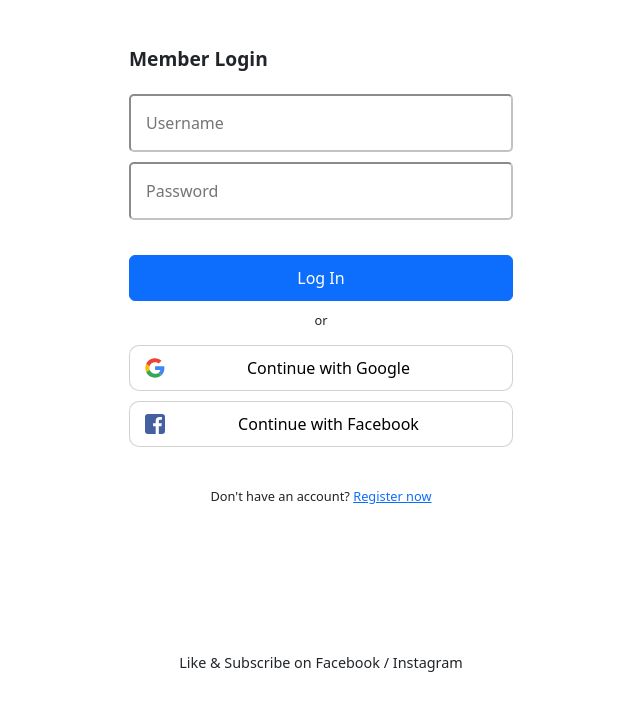
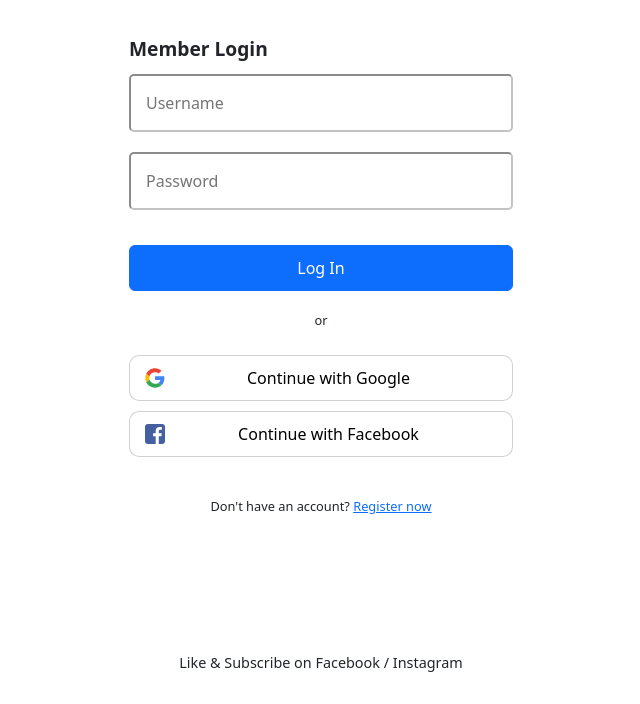
Before and after one commit to davidgaba/pantryassistant, a Django app: page /login/ in a window 1280 px wide. Shown: the part 96-800 px from the top of the page, without its empty margins (319-959 px from the left). Run offline with Django 5.2, Linux system fonts and the light colour scheme.

Commit message:
Fixed login/register page input label

```diff
--- a/pantry/forms.py
+++ b/pantry/forms.py
@@ -16,18 +16,18 @@ class CreateUserForm(UserCreationForm):
         model = User
         fields = ['first_name', 'last_name', 'username', 'email', 'password1', 'password2']
 
-    first_name = forms.CharField(required=True, widget=TextInput(attrs={'class':'form-input', 'placeholder':'First Name'}), label='First Name')
-    last_name = forms.CharField(required=True, widget=TextInput(attrs={'class':'form-input', 'placeholder':'Last Name'}), label='Last Name')
-    username = forms.CharField(required=True, widget=TextInput(attrs={'class':'form-input', 'placeholder':'Userame'}), label='Username')
-    email = forms.CharField(required=True, widget=TextInput(attrs={'class':'form-input', 'placeholder':'Email'}), label='Email')
+    first_name = forms.CharField(required=True, widget=TextInput(attrs={'class':'form-input'}), label='First Name')
+    last_name = forms.CharField(required=True, widget=TextInput(attrs={'class':'form-input'}), label='Last Name')
+    username = forms.CharField(required=True, widget=TextInput(attrs={'class':'form-input'}), label='Username')
+    email = forms.CharField(required=True, widget=TextInput(attrs={'class':'form-input'}), label='Email')
 
 
 class LoginForm(AuthenticationForm):
     '''
         Authenticate a user (Model Form)
     '''
-    username = forms.CharField(required=True, widget=TextInput(attrs={'placeholder':'Username'}), label='')
-    password = forms.CharField(required=True, widget=PasswordInput(attrs={'placeholder':'Password'}), label='')
+    username = forms.CharField(required=True, widget=TextInput(attrs={'class':'login-input', 'placeholder':'Username'}), label='')
+    password = forms.CharField(required=True, widget=PasswordInput(attrs={'class':'login-input', 'placeholder':'Password'}), label='')
 
 
 class NewPantryItemForm(forms.ModelForm):
@@ -38,14 +38,15 @@ class NewPantryItemForm(forms.ModelForm):
         model = PantryItem
         fields = ['name', 'quantity', 'expiration_date']
         widgets = {
+            'quantity' : forms.NumberInput(attrs={'min': 0}),
             'expiration_date': forms.DateInput(attrs={'type': 'date'}),
         }
 
     def __init__(self, *args, **kwargs):
         super().__init__(*args, **kwargs)
         self.fields['quantity'].required = False
+        self.fields['quantity'].label = "Quantity (Optional)"
         self.fields['expiration_date'].required = False
         self.fields['expiration_date'].label = "Expiration Date (Optional)"
 
     name = forms.CharField(required=True, widget=forms.TextInput(), label='Item Name')
-    quantity = forms.IntegerField(required=False, widget=forms.TextInput(), label='Quantity (Optional)')
--- a/pantry/templates/pantry/login.html
+++ b/pantry/templates/pantry/login.html
@@ -9,7 +9,7 @@
         </div>
         <input class="btn btn-primary" type="submit" value="Log In"/>
 
-        <p>or</p>
+        <p id="p-or">or</p>
 
         <div class="sso-container">
             <button class="google-login" type="button">
@@ -21,10 +21,6 @@
                 <p class="sso-text">Continue with Facebook</p>
             </button>
         </div>
-
-
         <p>Don't have an account? <a href="{% url 'register' %}">Register now</a></p>
-
-
     </form>
 {% endblock %}
--- a/pantry/templates/pantry/register.html
+++ b/pantry/templates/pantry/register.html
@@ -1,7 +1,7 @@
 {% extends 'pantry/base.html' %}
 
 {% block content %}
-    <form method="POST">
+    <form method="POST" autocomplete="off">
         {% csrf_token %}
         <p class="form-header">Register An Account</p>
         <div>
@@ -9,7 +9,7 @@
         </div>
         <input class="btn btn-primary" type="submit" value="Register"/>
 
-        <p>or</p>
+        <p id="p-or">or</p>
 
         <div class="sso-container">
             <button class="google-login" type="button">
--- a/static/css/styles.css
+++ b/static/css/styles.css
@@ -30,20 +30,32 @@ form {
     margin-top: 35px;
 }
 
+.login-input {
+    margin: 10px 0;
+}
+
 .helptext, form li, form>p {
     font-size: 0.8rem;
 }
 
 form p {
-    margin: 10px 0;
+    margin: 0;
 }
 
 form>p {
     text-align: center;
 }
 
+#p-or {
+    margin: 20px auto;
+}
+
 form>p:last-of-type {
     margin-top: 35px;
+}
+
+form div ul {
+    margin: 10px 0 0;
 }
 
 footer {
@@ -55,8 +67,14 @@ footer {
 }
 
 label {
+    position: relative;
+    top: 15px;
+    left: 20px;
     font-weight: bold;
     margin: 5px 0;
+    z-index: 5;
+    padding: 0 10px;
+    background-color: white;
 }
 
 input {
```
Also changed, not shown: pantry/templates/pantry/pantry.html (+6 -2 lines), 1 other file.
